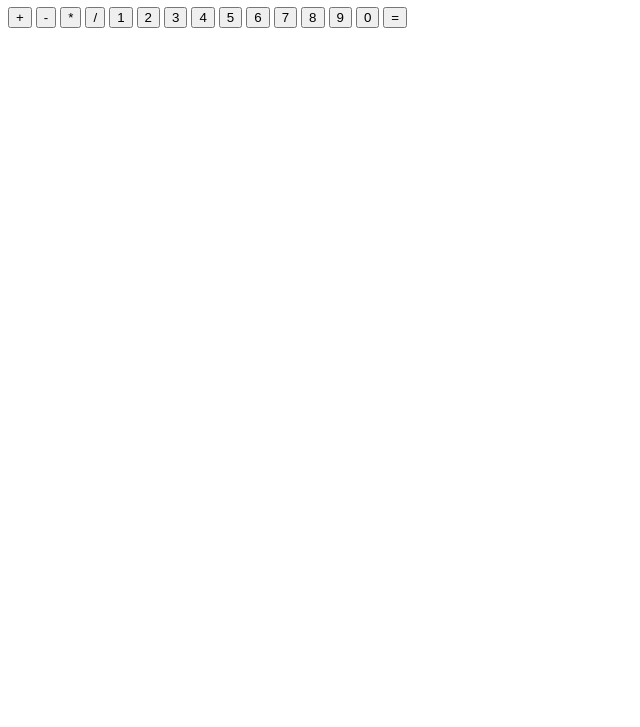
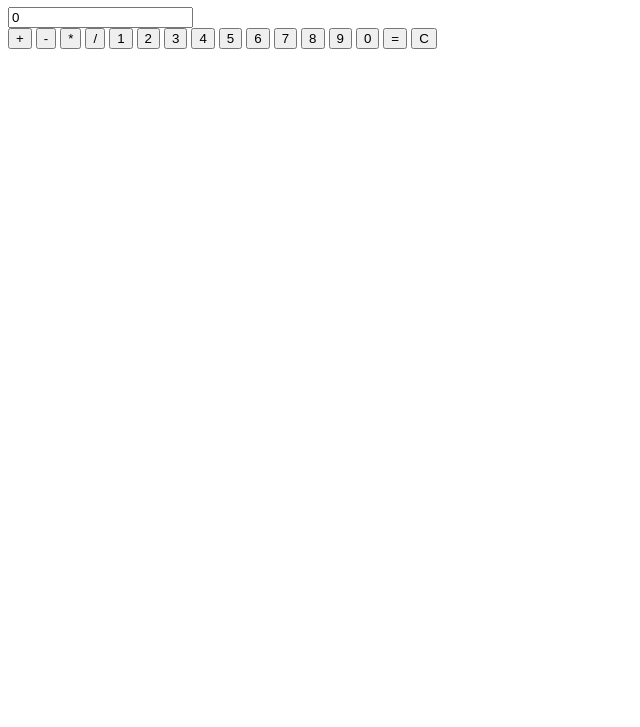
Before and after one commit to bronickone/calculator, a plain HTML site: page index.html in a window 1280 px wide. Shown: the part 73-800 px from the top of the page, without its empty margins (0-640 px from the left). Drawn offline with Linux system fonts and the light colour scheme.

Commit message:
add input display

```diff
--- a/index.html
+++ b/index.html
@@ -9,6 +9,7 @@
 <body>
     <h1 class = "header">Calculator</h1>
     <div class="container">
+        <input type="text" value="0">
         <div class = "buttons">
             <!--div class="operators"-->
                 <button class = "add"> + </button>
@@ -31,6 +32,9 @@
             <!--div-->
                 <button class="equals">=</button>
             <!--/div-->
+            <!--div-->
+                <button class="clear">C</button>
+            <!--/div-->
          </div>
     </div>
 
```
